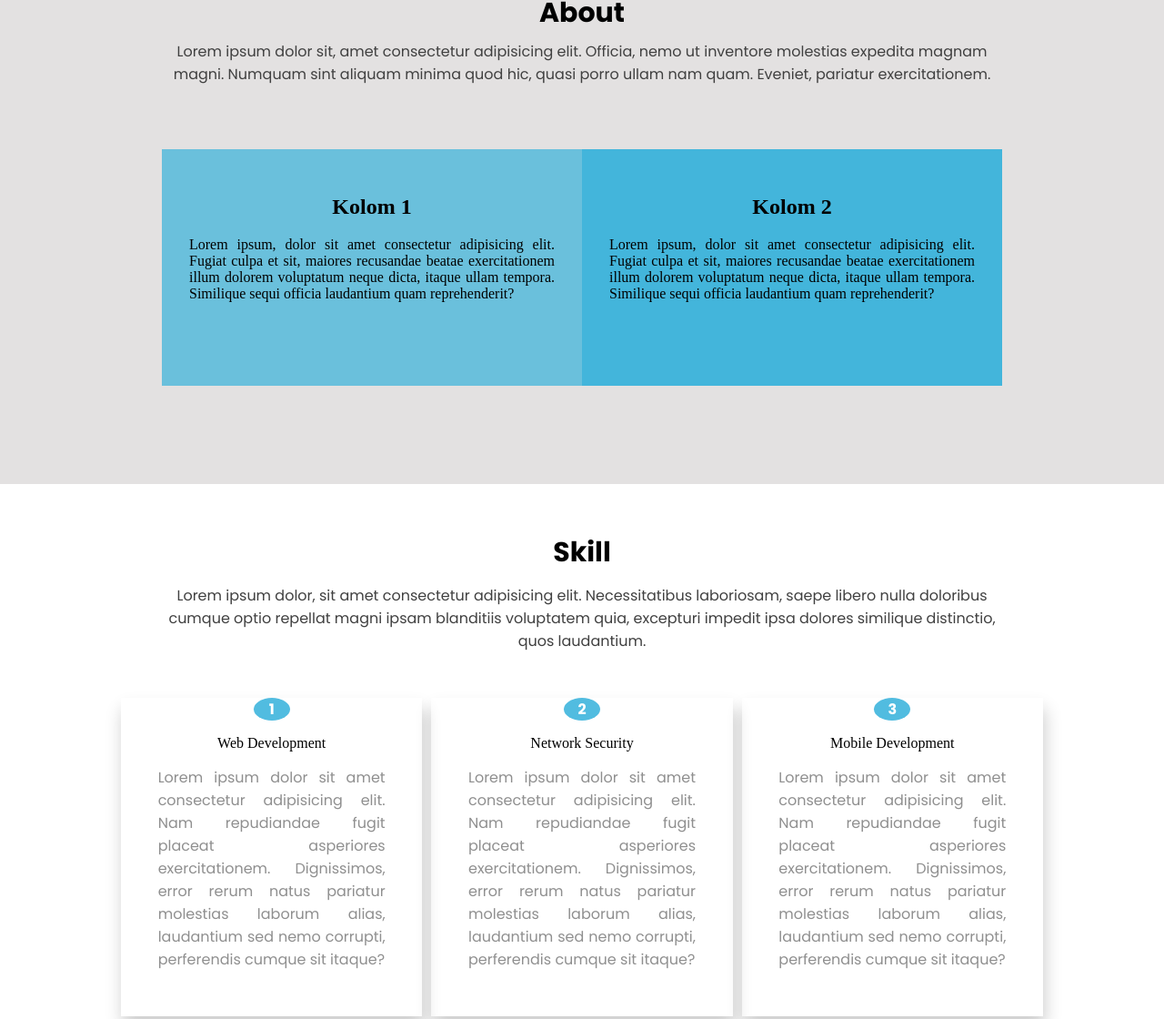
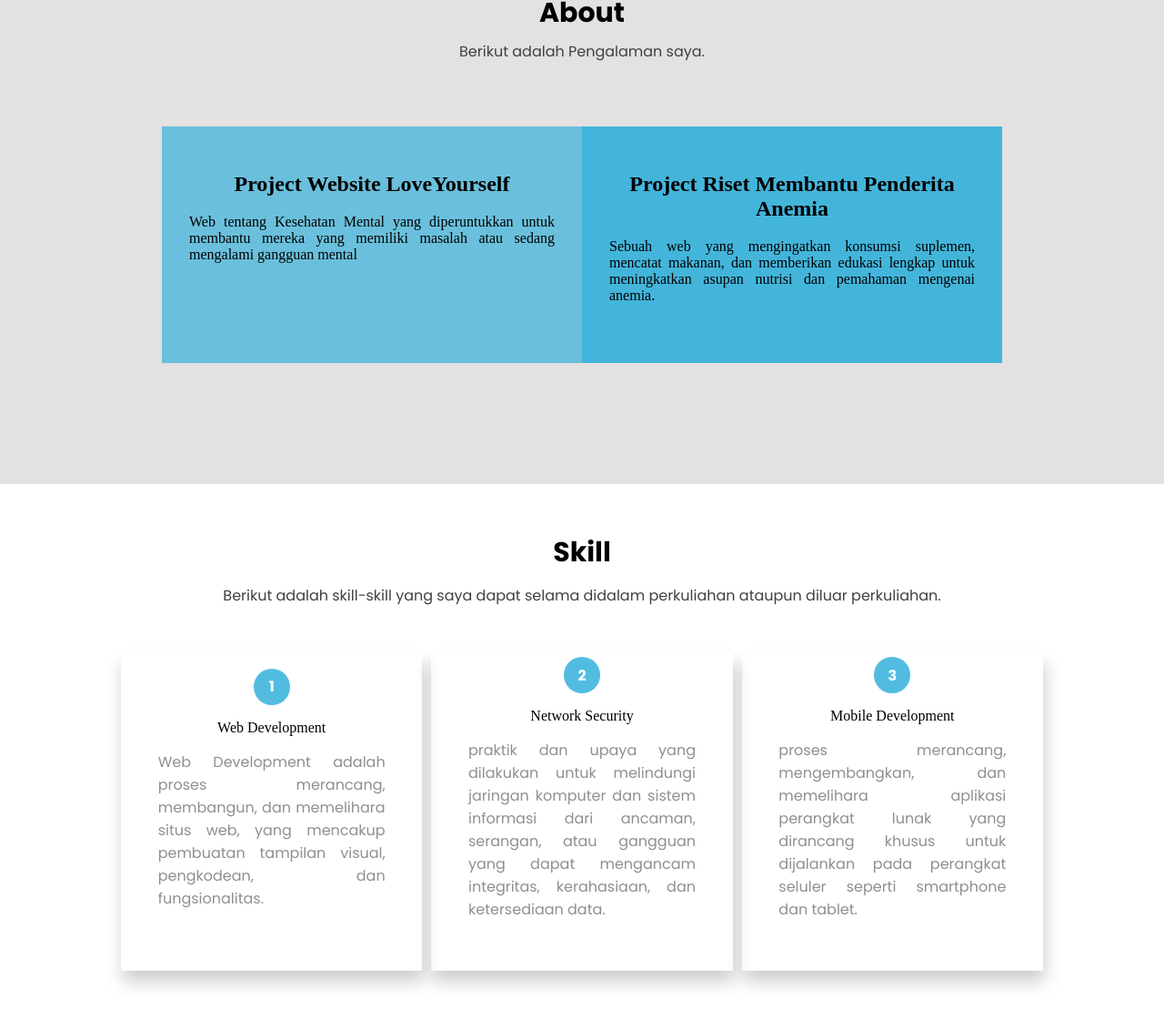
Before and after one commit to codegod61/webprofile_mtaufiqh, a plain HTML site: page index.html in a window 1280 px wide. Shown: the part 822-1942 px from the top of the page at 91% size. Drawn offline with Linux system fonts and the light colour scheme.

Commit message:
perubahan kata kata yang masih lorem ipsum

```diff
--- a/index.html
+++ b/index.html
@@ -11,7 +11,7 @@
     <section id="home">
         <div class="navbar">
             <nav>
-                <a href="index.html" class="logo">My Profile</a>
+                <a href="index.html" class="logo">M. Taufiq H</a>
                 <ul>
                     <li><a href="#home">Home</a></li>
                     <li><a href="#about">About</a></li>
@@ -21,7 +21,7 @@
             </nav>
         </div>
 
-        <div class="home">
+        <div class="home" >
             <p>Halo!!!</p>
             <p>Iam M. Taufiq Hidayat</p>
             <p>I'm IT Student at Yogyakarta State University</p>
@@ -35,17 +35,17 @@
         <div class="about">
             <div class="about-desc">
                 <p>About</p>
-                <p>Lorem ipsum dolor sit, amet consectetur adipisicing elit. Officia, nemo ut inventore molestias expedita magnam magni. Numquam sint aliquam minima quod hic, quasi porro ullam nam quam. Eveniet, pariatur exercitationem.</p>
+                <p>Berikut adalah Pengalaman saya.</p>
             </div>
 
             <div class="row">
                 <div class="column" style="background-color: rgb(106, 192, 220);">
-                    <h2>Kolom 1</h2>
-                    <p>Lorem ipsum, dolor sit amet consectetur adipisicing elit. Fugiat culpa et sit, maiores recusandae beatae exercitationem illum dolorem voluptatum neque dicta, itaque ullam tempora. Similique sequi officia laudantium quam reprehenderit?</p>
+                    <h2>Project Website LoveYourself</h2>
+                    <p>Web tentang Kesehatan Mental yang diperuntukkan untuk membantu mereka yang memiliki masalah atau sedang mengalami gangguan mental</p>
                 </div>
                 <div class="column" style="background-color: rgb(67, 181, 219);">
-                    <h2>Kolom 2</h2>
-                    <p>Lorem ipsum, dolor sit amet consectetur adipisicing elit. Fugiat culpa et sit, maiores recusandae beatae exercitationem illum dolorem voluptatum neque dicta, itaque ullam tempora. Similique sequi officia laudantium quam reprehenderit?</p>
+                    <h2>Project Riset Membantu Penderita Anemia</h2>
+                    <p>Sebuah web yang mengingatkan konsumsi suplemen, mencatat makanan, dan memberikan edukasi lengkap untuk meningkatkan asupan nutrisi dan pemahaman mengenai anemia.</p>
                 </div>
 
             </div>
@@ -56,26 +56,26 @@
         <div class="skill">
             <div class="skill-desc">
                 <p>Skill</p>
-                <p>Lorem ipsum dolor, sit amet consectetur adipisicing elit. Necessitatibus laboriosam, saepe libero nulla doloribus cumque optio repellat magni ipsam blanditiis voluptatem quia, excepturi impedit ipsa dolores similique distinctio, quos laudantium.</p>
+                <p>Berikut adalah skill-skill yang saya dapat selama didalam perkuliahan ataupun diluar perkuliahan. </p>
             </div>
 
             <div class="box-container">
                 <div class="box-1">
                     <span>1</span>
                     <p>Web Development</p>
-                    <p>Lorem ipsum dolor sit amet consectetur adipisicing elit. Nam repudiandae fugit placeat asperiores exercitationem. Dignissimos, error rerum natus pariatur molestias laborum alias, laudantium sed nemo corrupti, perferendis cumque sit itaque?</p>
+                    <p>Web Development adalah proses merancang, membangun, dan memelihara situs web, yang mencakup pembuatan tampilan visual, pengkodean, dan fungsionalitas.</p>
                 </div>
 
                 <div class="box-2">
                     <span>2</span>
                     <p>Network Security</p>
-                    <p>Lorem ipsum dolor sit amet consectetur adipisicing elit. Nam repudiandae fugit placeat asperiores exercitationem. Dignissimos, error rerum natus pariatur molestias laborum alias, laudantium sed nemo corrupti, perferendis cumque sit itaque?</p>
+                    <p>praktik dan upaya yang dilakukan untuk melindungi jaringan komputer dan sistem informasi dari ancaman, serangan, atau gangguan yang dapat mengancam integritas, kerahasiaan, dan ketersediaan data.</p>
                 </div>
 
                 <div class="box-3">
                     <span>3</span>
                     <p>Mobile Development</p>
-                    <p>Lorem ipsum dolor sit amet consectetur adipisicing elit. Nam repudiandae fugit placeat asperiores exercitationem. Dignissimos, error rerum natus pariatur molestias laborum alias, laudantium sed nemo corrupti, perferendis cumque sit itaque?</p>
+                    <p>proses merancang, mengembangkan, dan memelihara aplikasi perangkat lunak yang dirancang khusus untuk dijalankan pada perangkat seluler seperti smartphone dan tablet. </p>
                 </div>
         </div>
     </section>
--- a/style.css
+++ b/style.css
@@ -111,7 +111,6 @@ nav ul li a:hover
   right: 5%;
   color: #404040;
   transform: translate(10%, 42%);
-
 }
 
 .picture
```
Also changed, not shown: assets/Jurusan-Teknik-Informatika.jpg (added), assets/informatika_bg.jpg (added).
